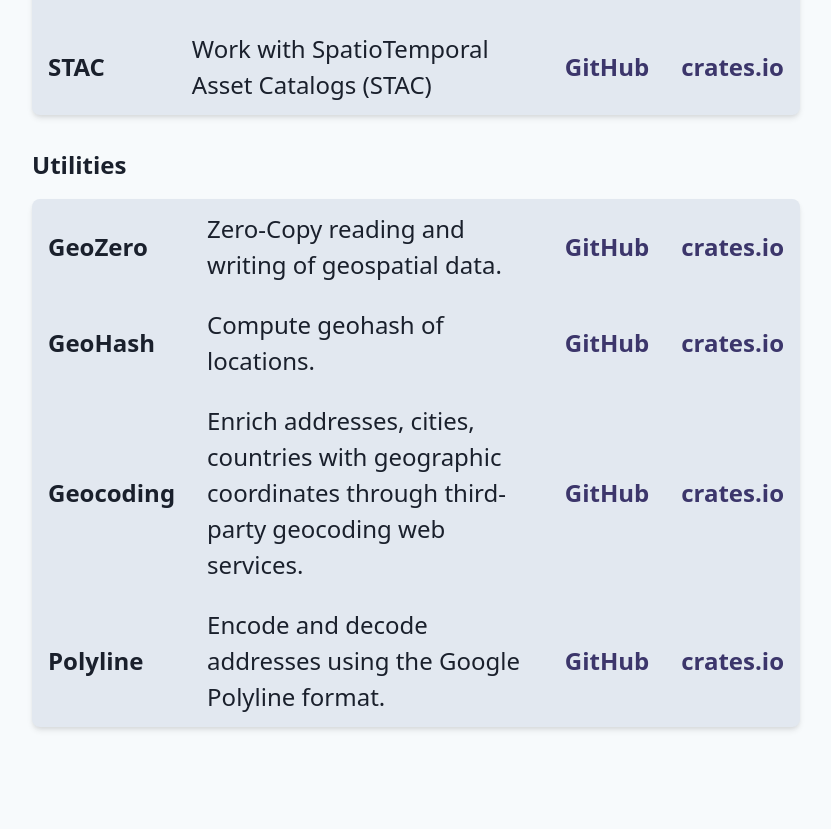
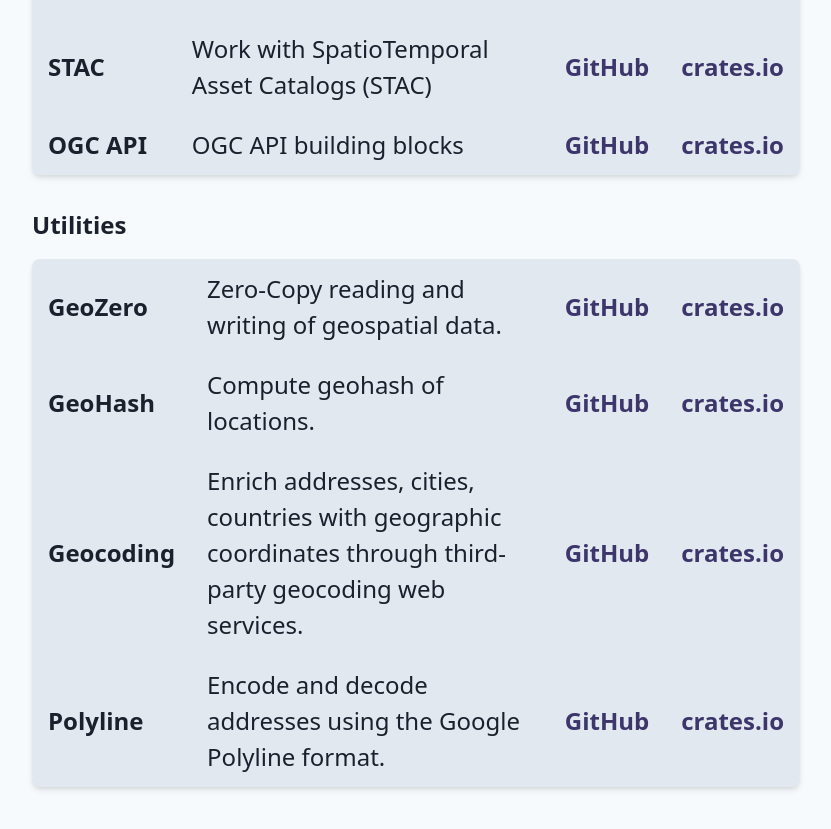
Before and after one commit to georust/georust.org, a plain HTML site: page docs/index.html in a window 1280 px wide. Shown: the part 2391-3220 px from the top of the page, without its empty margins (224-1055 px from the left). Before the commit the page ends 3182 px from the top, so only its background shows below. Drawn offline with Linux system fonts and the light colour scheme.

Commit message:
Add ogcapi
Resolves https://github.com/camptocamp/ogcapi/issues/8

```diff
--- a/docs/index.html
+++ b/docs/index.html
@@ -151,6 +151,12 @@
               <td class="px-4 py-3 text-indigo-900"><a href="https://github.com/gadomski/stac-rs">GitHub</a></td>
               <td class="px-4 py-3 text-indigo-900"><a href="https://github.com/gadomski/stac-rs">crates.io</a></td>
             </tr>
+            <tr>
+              <td class="px-4 py-3">OGC API</td>
+              <td class="px-4 py-3 font-normal">OGC API building blocks</td>
+              <td class="px-4 py-3 text-indigo-900"><a href="https://github.com/camptocamp/ogcapi">GitHub</a></td>
+              <td class="px-4 py-3 text-indigo-900"><a href="https://github.com/camptocamp/ogcapi">crates.io</a></td>
+            </tr>
           </tbody>
         </table>
       </div>
```
